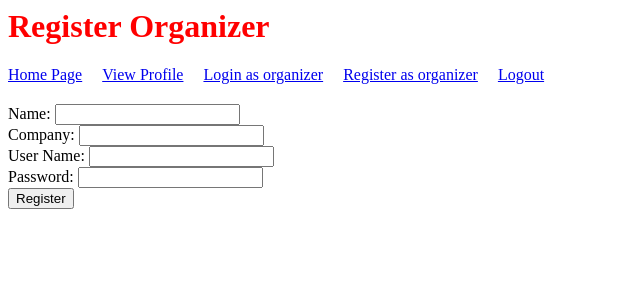
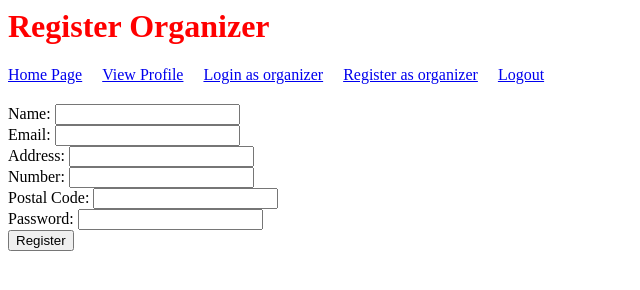
Before and after one commit to nypCineMagic/project, a website: page Kailin/views/register.html in a window 1280 px wide. Shown: the whole page, without its empty margins (0-640 px from the left). Drawn offline with Linux system fonts and the light colour scheme.

Commit message:
register and login forms

```diff
--- a/Kailin/views/js/auth.js
+++ b/Kailin/views/js/auth.js
@@ -25,7 +25,7 @@ $(document).ready(function(){
 
 function login() {
     var credentials = {
-        username: $("#username").val(),
+        email: $("#email").val(),
         password: $("#password").val()
     }
     $.ajax({
@@ -47,8 +47,10 @@ function register() {
     // get all data
     var newOrganizer = {
         name: $("#name").val(),
-        company: $("#company").val(),
-        username: $("#username").val(),
+        email: $('#email').val(),
+        address: $('#address').val(),
+        number: $('#number').val(),
+        postalCode: $("#postalCode").val(),
         password: $("#password").val()
     }
     $.ajax({
--- a/Kailin/views/register.html
+++ b/Kailin/views/register.html
@@ -19,12 +19,16 @@
     <section>
         <!-- calls register function in auth.js -->
         <form onsubmit="return register();">
-            <label for="name">Name:</label>
+            <label for="name">Name: </label>
             <input type="text" id="name" name="name"><br>
-            <label for="company">Company:</label>
-            <input type="text" id="company" name="company"><br>
-            <label for="username">User Name:</label>
-            <input type="text" id="username" name="username"><br>
+            <label for="email">Email: </label>
+            <input type="text" id="email" name="email"><br>
+            <label for="address">Address: </label>
+            <input type="text" id="address" name="address"><br>
+            <label for="number">Number: </label>
+            <input type="text" id="number" name="number"><br>
+            <label for="postalCode">Postal Code:</label>
+            <input type="text" id="postalCode" name="postalCode"><br>
             <label for="password">Password:</label>
             <input type="password" id="password" name="password"><br>
             <input type="submit" value="Register">
```
Also changed, not shown: Kailin/views/login.html (+2 -2 lines).
